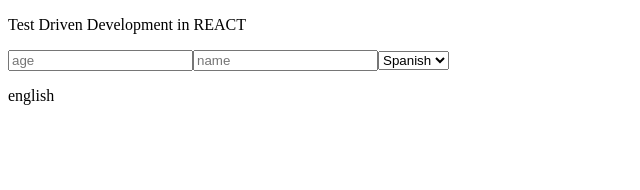
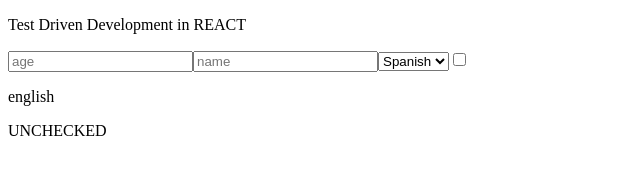
Before and after one commit to SamuelNjenga/tdd-frontend, a React (Create React App) app: page / in a window 1280 px wide. Shown: the top 190 px of the page, without its empty margins (0-640 px from the left). Built offline with nearby package versions, Linux system fonts and the light colour scheme.

Commit message:
feat: modify Main.test.js by including test file code for checkBox click event

```diff
--- a/src/components/forms/form-two/Main.js
+++ b/src/components/forms/form-two/Main.js
@@ -4,9 +4,14 @@
   const [age, setAge] = useState("");
   const [name, setName] = useState("");
   const [currentLanguage, setCurrentLanguage] = useState("english");
+  const [complete, setComplete] = useState(false);
 
   const changeLanguage = (newLanguage) => {
     setCurrentLanguage(newLanguage);
+  };
+
+  const handleChange = (e) => {
+    setComplete(e.target.value);
   };
 
   return (
@@ -26,9 +31,25 @@
         value={currentLanguage}
       >
         <option value="spanish">Spanish</option>
-        <option value="chinese" selected>Chinese</option>
+        <option value="chinese" selected>
+          Chinese
+        </option>
       </select>
+      <input
+        type="checkbox"
+        name="complete"
+        checked={complete}
+        onChange={(e) => {
+          handleChange({
+            target: {
+              name: e.target.name,
+              value: e.target.checked,
+            },
+          });
+        }}
+      />
       <p>{currentLanguage}</p>
+      <p>{complete ? "CHECKED" : "UNCHECKED"}</p>
     </div>
   );
 };
```
Also changed, not shown: 1 other file (tests, documents, lock files or other folders).
